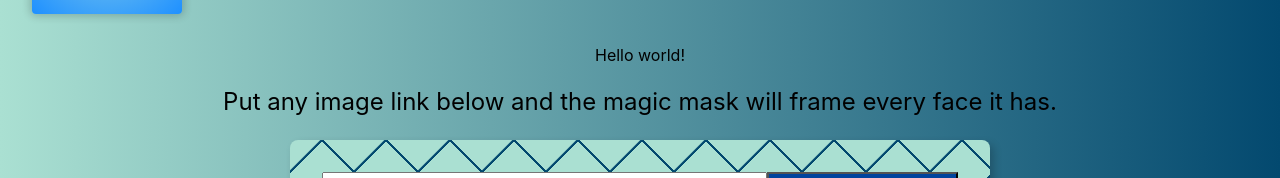
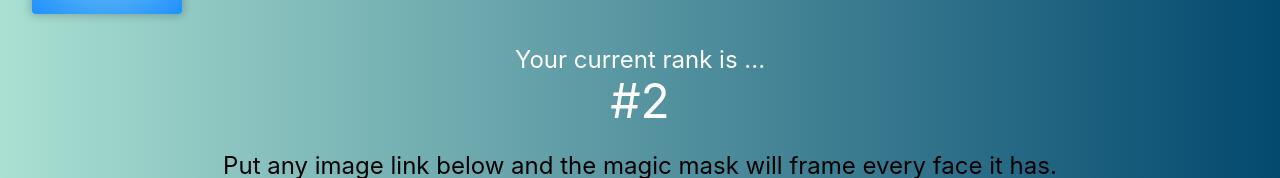
Before and after one commit to dewadityasanjaya/face-framez, a React (Create React App) app: page / in a window 1280 px wide. Shown: the part 244-422 px from the top of the page. Built offline with nearby package versions, Linux system fonts and the light colour scheme.

Commit message:
add particle background and Rank component

```diff
--- a/package.json
+++ b/package.json
@@ -6,6 +6,7 @@
     "@testing-library/jest-dom": "^5.16.5",
     "@testing-library/react": "^13.4.0",
     "@testing-library/user-event": "^13.5.0",
+    "particles-bg": "^2.5.5",
     "react": "^18.2.0",
     "react-dom": "^18.2.0",
     "react-scripts": "5.0.1",
--- a/src/App.js
+++ b/src/App.js
@@ -4,12 +4,15 @@ import Logo from './components/Logo/Logo'
 import Rank from './components/Rank/Rank'
 import ImageLinkForm from './components/ImageLinkForm/ImageLinkForm'
 import FaceRecognition from './components/FaceRecognition/FaceRecognition'
+import ParticlesBg from 'particles-bg'
 import './App.css';
+
 
 class App extends Component {
   render() {
     return (
       <div className='App'>
+        <ParticlesBg color='#FFFFFF' type="cobweb" bg={true} />
         <Navigation />
         <Logo />
         <Rank />
--- a/src/components/Rank/Rank.js
+++ b/src/components/Rank/Rank.js
@@ -3,7 +3,12 @@ import React from "react";
 const Rank = () => {
     return (
         <div>
-            Hello world!
+            <div className="f3 white">
+                {'Your current rank is ...'}
+            </div>
+            <div className="f1 white">
+                {'#2'}
+            </div>
         </div>
     )
 }
--- a/src/index.css
+++ b/src/index.css
@@ -1,5 +1,6 @@
 body {
   margin: 0;
+  padding: 0;
   font-family: -apple-system, BlinkMacSystemFont, 'Segoe UI', 'Roboto', 'Oxygen',
     'Ubuntu', 'Cantarell', 'Fira Sans', 'Droid Sans', 'Helvetica Neue',
     sans-serif;
```
Also changed, not shown: 1 other file (tests, documents, lock files or other folders).
